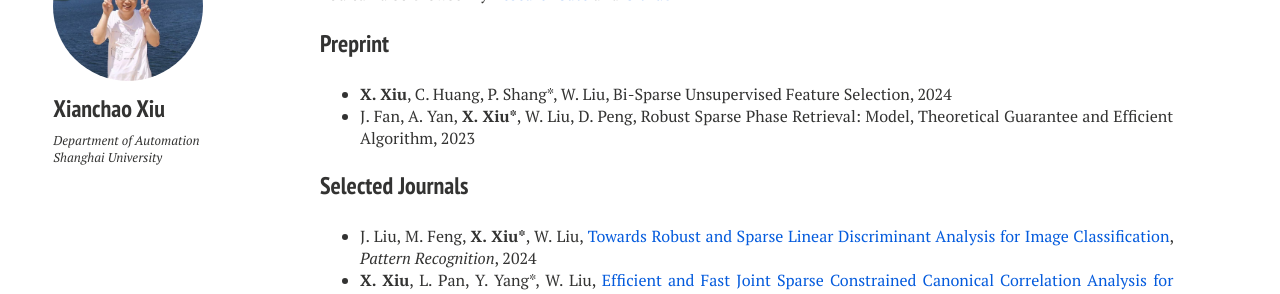
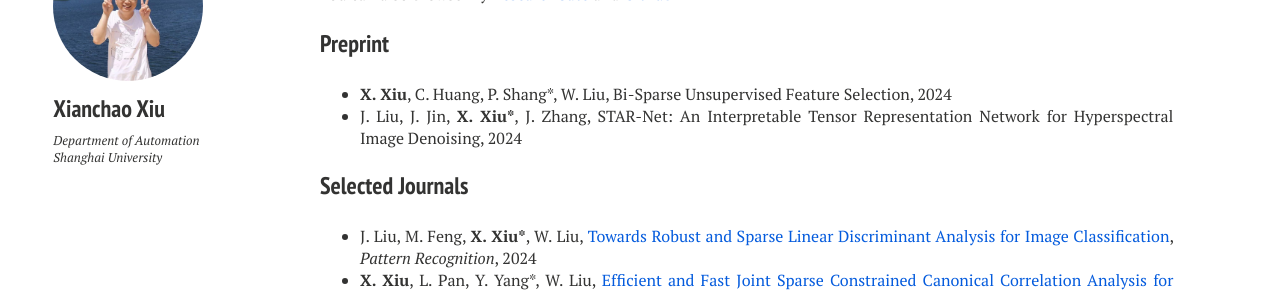
Before and after one commit to xianchaoxiu/xianchaoxiu.github.io, a Jekyll site: the page built from publications/index.md, in a window 1280 px wide. Shown: the part 141-435 px from the top of the page. Built offline with Jekyll 4.4.1, drawn with Linux system fonts in a browser that asks for light colours; nearby versions of some CDN libraries.

Commit message:
Update index.md

```diff
--- a/publications/index.md
+++ b/publications/index.md
@@ -16,7 +16,7 @@ You can also browse my <a href="https://www.researchgate.net/profile/Xianchao-Xi
 
 
 * <b>X. Xiu</b>, C. Huang, P. Shang*, W. Liu, Bi-Sparse Unsupervised Feature Selection, 2024 <br>
-* J. Fan, A. Yan, <b>X. Xiu*</b>, W. Liu, D. Peng, Robust Sparse Phase Retrieval: Model, Theoretical Guarantee and Efficient Algorithm, 2023 <br>
+* J. Liu, J. Jin, <b>X. Xiu*</b>, J. Zhang, STAR-Net: An Interpretable Tensor Representation Network for Hyperspectral Image Denoising, 2024 <br>
 
 ### Selected Journals
 
```
